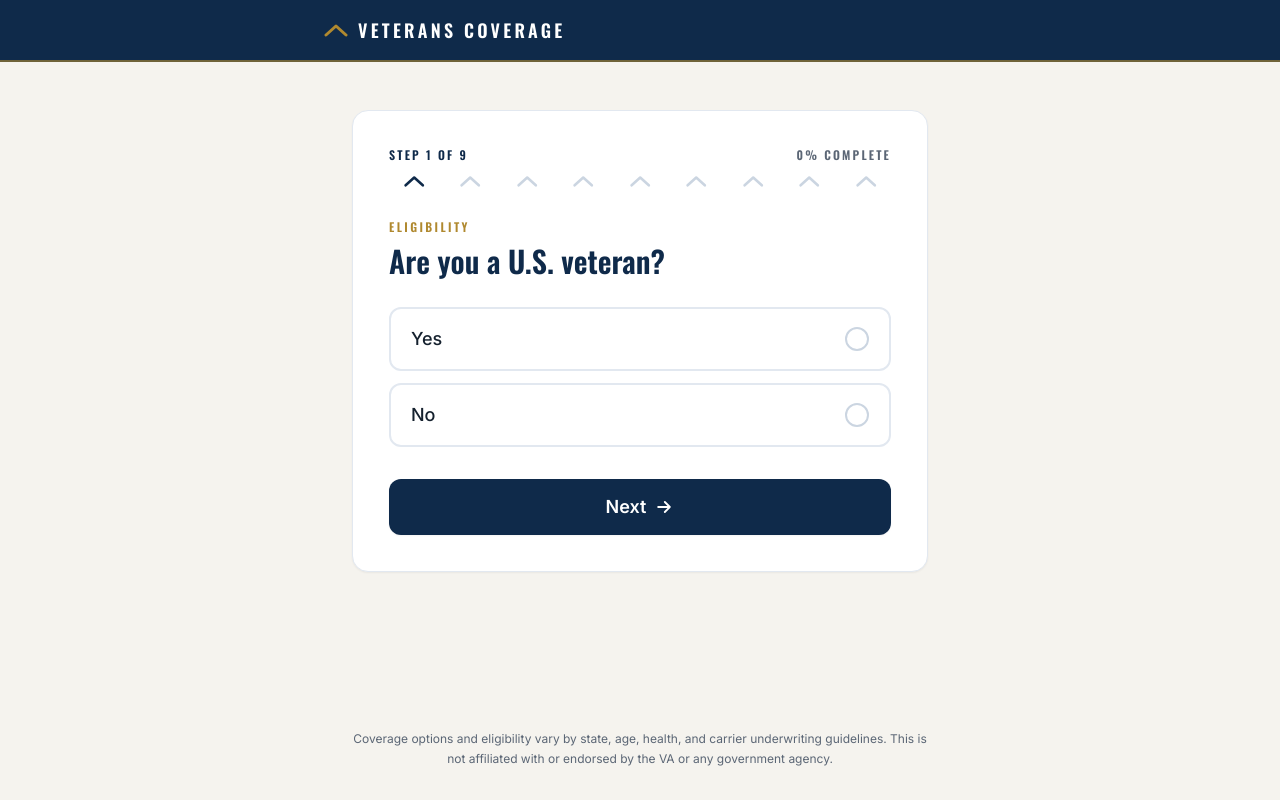
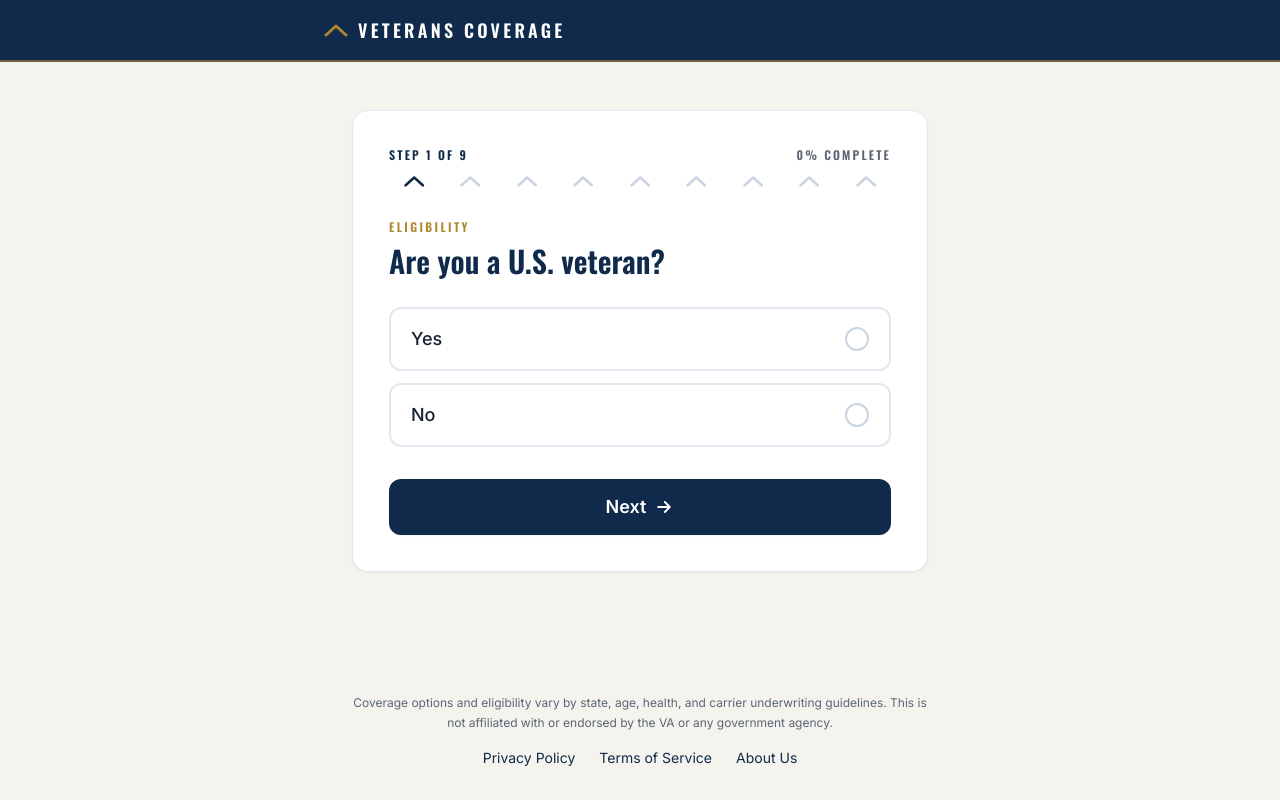
Before and after one commit to neumanncollin9-a11y/veteran-life-benefits, a Next.js app: page / in a window 1280 px wide. Built offline with nearby package versions, Linux system fonts and the light colour scheme.

Commit message:
add footer links

```diff
--- a/app/page.jsx
+++ b/app/page.jsx
@@ -572,10 +572,24 @@ function Shell({ children }) {
 
       {/* Disclaimer */}
       <footer className="px-5 pb-8">
-        <p className="mx-auto max-w-xl text-center text-xs leading-relaxed text-muted">
-          {DISCLAIMER}
-        </p>
-      </footer>
+  <p className="mx-auto max-w-xl text-center text-xs leading-relaxed text-muted">
+    {DISCLAIMER}
+  </p>
+
+  <div className="mt-4 flex justify-center gap-6 text-sm">
+    <a href="/privacy" className="text-navy hover:underline">
+      Privacy Policy
+    </a>
+
+    <a href="/terms" className="text-navy hover:underline">
+      Terms of Service
+    </a>
+
+    <a href="/about" className="text-navy hover:underline">
+      About Us
+    </a>
+  </div>
+</footer>
     </main>
   );
 }
```
